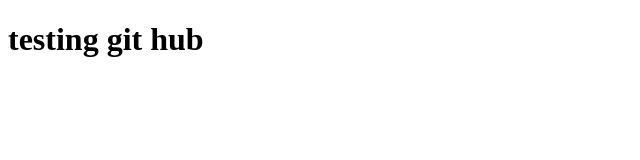
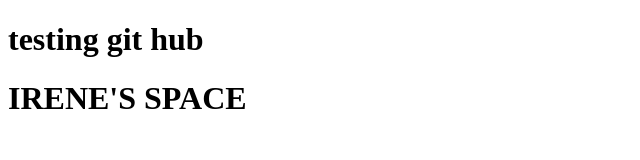
Before and after one commit to benjaminbills/dummy-text, a plain HTML site: page index.html in a window 1280 px wide. Shown: the whole page, without its empty margins (0-640 px from the left). Drawn offline with Linux system fonts and the light colour scheme.

Commit message:
Adds Irene's space

```diff
--- a/index.html
+++ b/index.html
@@ -7,5 +7,7 @@
     <title>Document</title>
     <h1>testing git hub</h1>
   </head>
-  <body></body>
+  <body>
+    <h1>IRENE'S SPACE</h1>
+  </body>
 </html>
```
